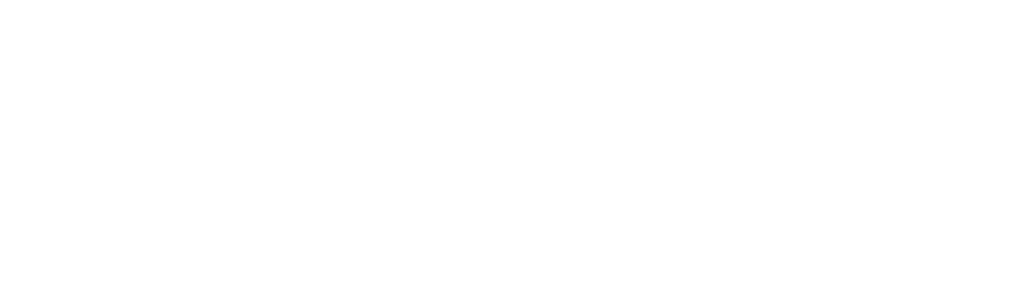
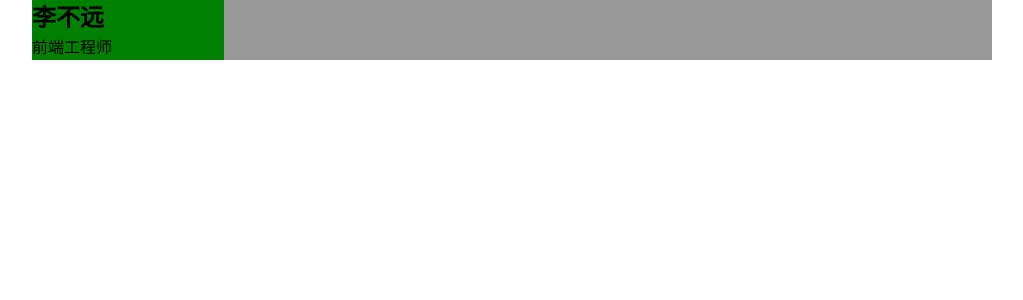
Before and after one commit to buyuanwanli/resume, a Vue app: page / in a window 1280 px wide. Shown: the top 300 px of the page, without its empty margins (128-1151 px from the left). Built offline with nearby package versions, Linux system fonts and the light colour scheme.

Commit message:
页面整体布局

```diff
--- a/src/App.vue
+++ b/src/App.vue
@@ -1,13 +1,34 @@
 <template>
   <div id="app">
-    <div class="main">
-
+    <div class="wrapper">
+      <Aside></Aside>
+      <Main></Main>
     </div>
   </div>
 </template>
 
+<script>
+  import Main from './components/Main'
+  import Aside from './components/Aside'
+
+  export default {
+    name: 'App',
+    components: {
+      Main, Aside
+    }
+  }
+</script>
+
 <style scoped lang="scss">
-  .main {
+  #app {
+    display: flex;
+    justify-content: center;
+    align-items: center;
+    font: 16px/1.5 "PingFang SC", SimSun, STKaiti, "Microsoft YaHei", SimHei, Helvetica, Arial;
+  }
 
+  .wrapper {
+    width: 75%;
+    background: #999;
   }
 </style>
--- a/src/assets/reset.scss
+++ b/src/assets/reset.scss
@@ -4,6 +4,10 @@
   box-sizing: border-box;
 }
 
+a {
+  text-decoration: none;
+}
+
 ul, ol, li {
   list-style: none;
 }
--- /dev/null
+++ b/src/components/Aside.vue
@@ -0,0 +1,19 @@
+<template>
+  <aside>
+    <h1>李不远</h1>
+    <p>前端工程师</p>
+  </aside>
+</template>
+
+<script>
+  export default {
+    name: "Aside"
+  }
+</script>
+
+<style scoped lang="scss">
+  aside {
+    width: 20%;
+    background: green;
+  }
+</style>
--- /dev/null
+++ b/src/components/Main.vue
@@ -0,0 +1,18 @@
+<template>
+  <main>
+
+  </main>
+</template>
+
+<script>
+  export default {
+    name: "Main"
+  }
+</script>
+
+<style scoped lang="scss">
+  main {
+    width: 80%;
+    background: orangered;
+  }
+</style>
--- a/src/main.js
+++ b/src/main.js
@@ -8,5 +8,6 @@
 
 
 new Vue({
-  router
+  router,
+  render: h => h(App)
 }).$mount('#app');
```
